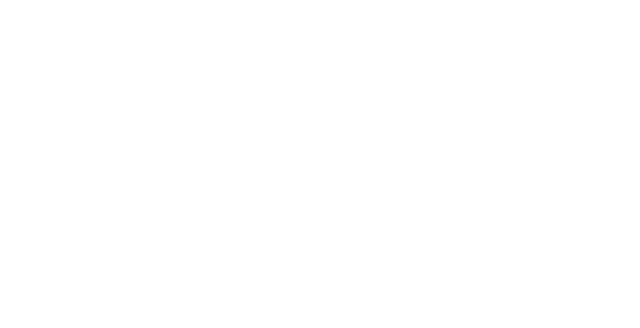
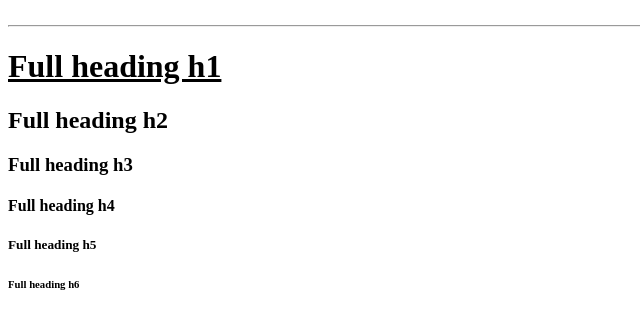
Before and after one commit to jayquake/empty-headings, a website: page index.html in a window 1280 px wide. Shown: the whole page, without its empty margins (0-640 px from the left). Drawn offline with Linux system fonts and the light colour scheme.

Commit message:
added headings 1-6

```diff
--- a/index.html
+++ b/index.html
@@ -9,7 +9,18 @@
   </head>
   <body>
     <h1></h1>
+    <h2></h2>
     <h3></h3>
+    <h4></h4>
+    <h5></h5>
+    <h6></h6>
+    <hr>
+     <h1>Full heading h1</h1>
+    <h2>Full heading h2</h2>
+    <h3>Full heading h3</h3>
+    <h4>Full heading h4</h4>
+    <h5>Full heading h5</h5>
+    <h6>Full heading h6</h6>
     <div role="heading"></div>
   </body>
 </html>
```
